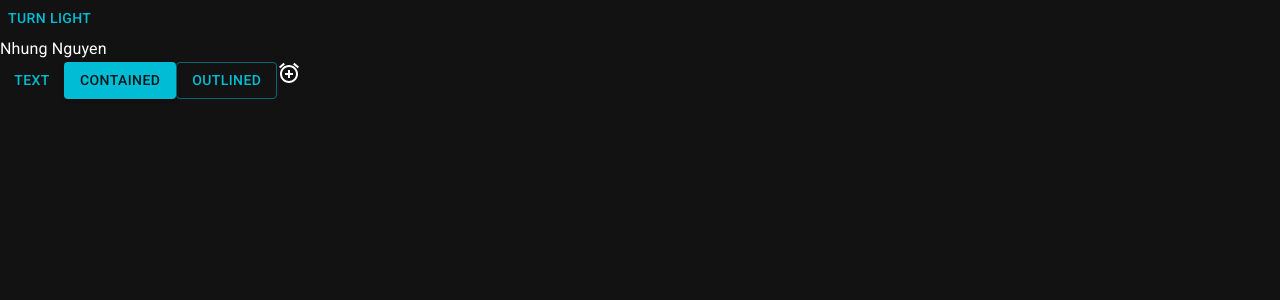
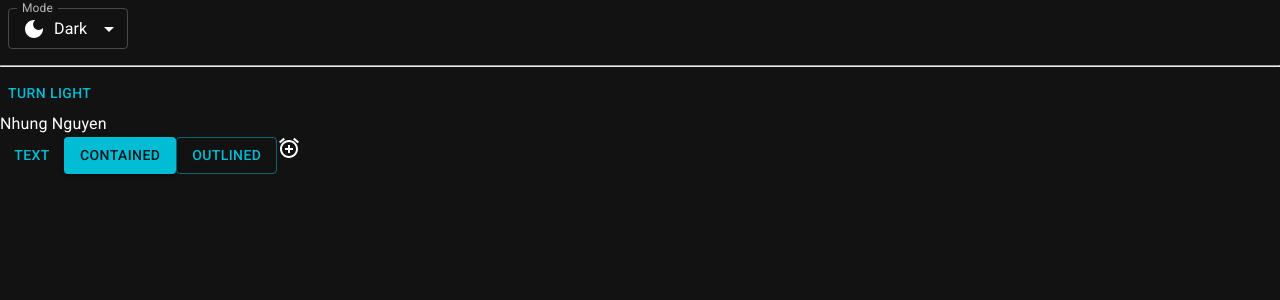
Before and after one commit to nhungnguyen-9/trello-web, a React (Vite) app: page / in a window 1280 px wide. Both pictures are taken after a click on the button "TURN DARK". Shown: the top 300 px of the page. Built offline with nearby package versions, Linux system fonts and the light colour scheme.

Commit message:
add dark-light-system

```diff
--- a/src/App.jsx
+++ b/src/App.jsx
@@ -1,10 +1,64 @@
 import Button from '@mui/material/Button'
 import AddAlarmIcon from '@mui/icons-material/AddAlarm'
+import useMediaQuery from '@mui/material/useMediaQuery';
+import { useColorScheme } from '@mui/material/styles'
 
-import { useColorScheme } from '@mui/material/styles'
+import InputLabel from '@mui/material/InputLabel'
+import MenuItem from '@mui/material/MenuItem'
+import FormControl from '@mui/material/FormControl'
+import Select from '@mui/material/Select'
+
+import LightModeIcon from '@mui/icons-material/LightMode'
+import DarkModeIcon from '@mui/icons-material/DarkMode'
+import SettingsSuggestIcon from '@mui/icons-material/SettingsSuggest'
+
+import Box from '@mui/material/Box'
+
+function ModeSelect() {
+  const { mode, setMode } = useColorScheme()
+  const handleChange = (event) => {
+    const selectedMode = event.target.value
+    setMode(selectedMode)
+  }
+
+  return (
+    <FormControl sx={{ m: 1, minWidth: 120 }} size="small">
+      <InputLabel id="select-system">Mode</InputLabel>
+      <Select
+        labelId="select-system"
+        id="demo-select"
+        value={mode}
+        label="Mode"
+        onChange={handleChange}
+      >
+
+        <MenuItem value='light'>
+          <Box sx={{ display: 'flex', alignItems: 'center', gap: 1 }}>
+            <LightModeIcon /> Light
+          </Box>
+        </MenuItem>
+        <MenuItem value='dark'>
+          <Box sx={{ display: 'flex', alignItems: 'center', gap: 1 }}>
+            <DarkModeIcon /> Dark
+          </Box>
+        </MenuItem>
+        <MenuItem value='system'>
+          <Box sx={{ display: 'flex', alignItems: 'center', gap: 1 }}>
+            <SettingsSuggestIcon /> System
+          </Box>
+        </MenuItem>
+      </Select>
+    </FormControl>
+  )
+}
 
 function ModeToggle() {
   const { mode, setMode } = useColorScheme()
+
+  const prefersDarkMode = useMediaQuery('(prefers-color-scheme: dark)')
+
+  console.log('prefersDarkMode: ', prefersDarkMode)
+
   return (
     <Button
       onClick={() => {
@@ -20,6 +74,8 @@
 
   return (
     <>
+      <ModeSelect />
+      <hr />
       <ModeToggle />
       <div>Nhung Nguyen</div>
       <Button variant="text">Text</Button>
```
